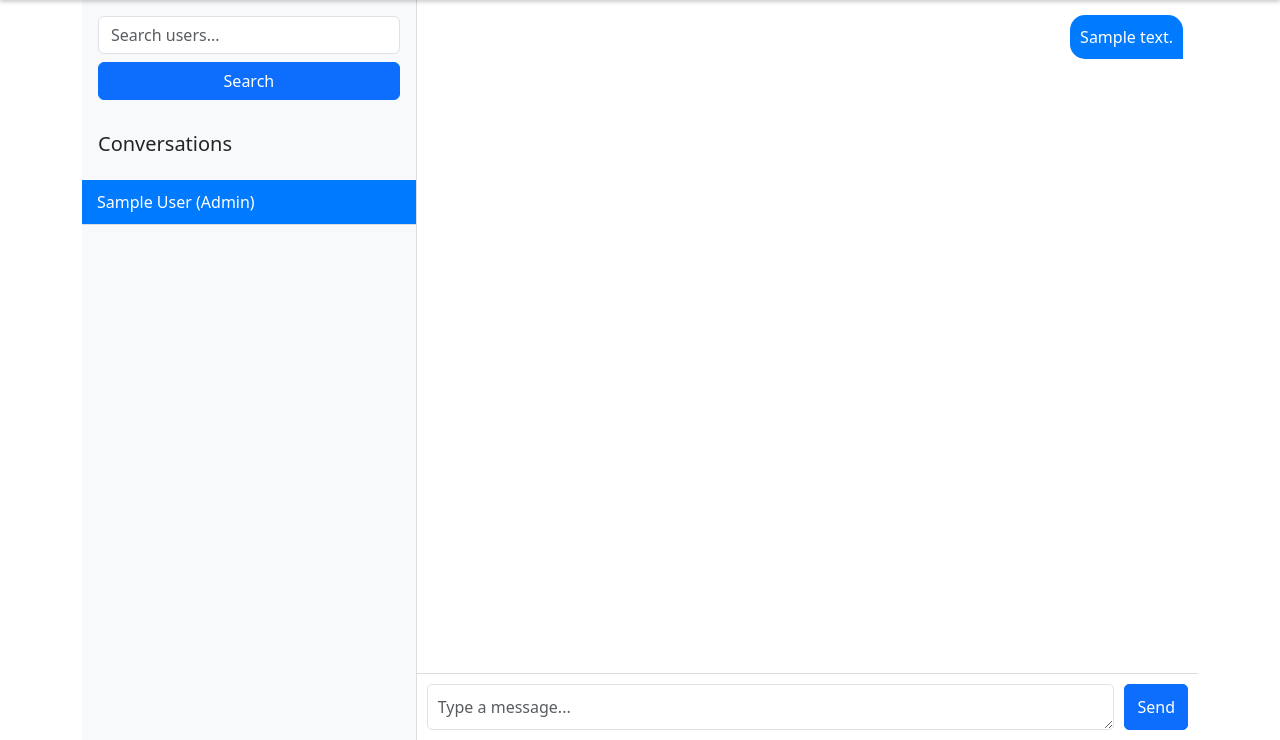
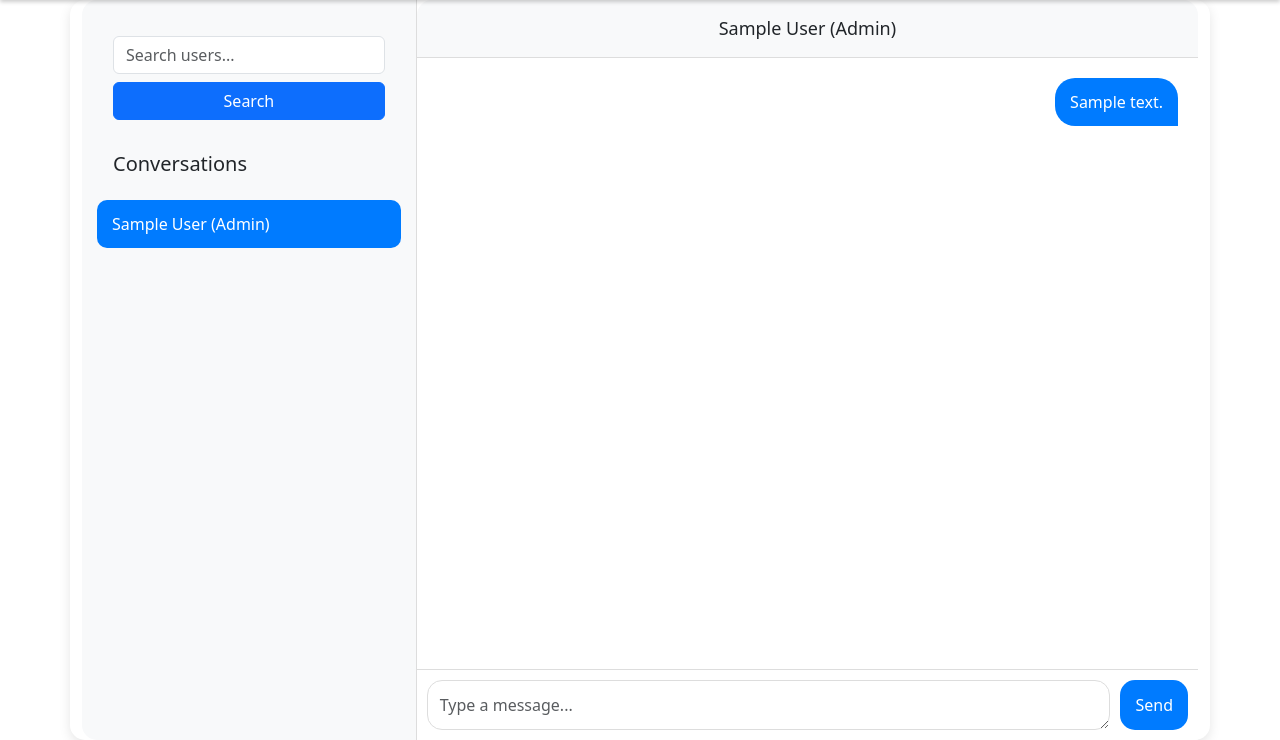
Before and after one commit to jessyforg/CAPSTONE_Kapital, a PHP site: page /messages.php?chat_with=1 in a window 1280 px wide. Shown: the part 78-818 px from the top of the page. Run offline with PHP 8.4, Linux system fonts and the light colour scheme; the visitor is signed in with stand-in values (Sample User, id 1); tables that the repository leaves empty or names only in its code hold one stand-in row (values such as "Sample post"); data that the repository does not hold is empty.

Commit message:
Update messages.php

```diff
--- a/Kapital_System/messages.php
+++ b/Kapital_System/messages.php
@@ -43,9 +43,10 @@ if ($_SERVER['REQUEST_METHOD'] === 'POST' && isset($_POST['receiver_id'], $_POST
     exit();
 }
 
-// Fetch chat messages
+// Fetch chat messages and user details for the selected conversation
 $chat_with = isset($_GET['chat_with']) ? (int)$_GET['chat_with'] : null;
 $messages = [];
+$chat_user = null;  // To store the chat user's details (name, role)
 if ($chat_with) {
     $messages_query = "
         SELECT *
@@ -61,6 +62,14 @@ if ($chat_with) {
     while ($row = $messages_result->fetch_assoc()) {
         $messages[] = $row;
     }
+
+    // Fetch user details (name and role) of the person you're chatting with
+    $user_query = "SELECT name, role FROM Users WHERE user_id = ?";
+    $user_stmt = $conn->prepare($user_query);
+    $user_stmt->bind_param('i', $chat_with);
+    $user_stmt->execute();
+    $user_result = $user_stmt->get_result();
+    $chat_user = $user_result->fetch_assoc();
 }
 
 // Handle user search
@@ -85,28 +94,39 @@ if ($search_query) {
     <title>Messages</title>
     <link href="https://cdnjs.cloudflare.com/ajax/libs/bootstrap/5.3.0/css/bootstrap.min.css" rel="stylesheet">
     <style>
+        /* General Layout */
         .container {
             display: flex;
             height: calc(100vh - 60px); /* Adjust for navbar height */
+            border-radius: 15px; /* Rounded corners for the entire container */
+            overflow: hidden;
+            box-shadow: 0 4px 12px rgba(0, 0, 0, 0.1); /* Soft shadow for the container */
         }
 
+        /* Sidebar */
         .sidebar {
             width: 30%;
             background-color: #f8f9fa;
             overflow-y: auto;
             border-right: 1px solid #ddd;
+            border-radius: 15px 0 0 15px; /* Rounded corners for the left sidebar */
+            padding: 20px 15px;
         }
 
         .chat-area {
             width: 70%;
             display: flex;
             flex-direction: column;
+            border-radius: 0 15px 15px 0; /* Rounded corners for the right chat area */
         }
 
+        /* Conversations and Search Results */
         .conversation, .search-result {
-            padding: 10px 15px;
+            padding: 12px 15px;
             cursor: pointer;
-            border-bottom: 1px solid #ddd;
+            border-radius: 10px; /* Rounded corners for each conversation */
+            margin-bottom: 5px;
+            transition: background-color 0.3s;
         }
 
         .conversation:hover, .search-result:hover {
@@ -118,51 +138,75 @@ if ($search_query) {
             color: #fff;
         }
 
+        /* Message Styles */
         .messages {
             flex-grow: 1;
-            padding: 15px;
+            padding: 20px;
             overflow-y: auto;
             display: flex;
             flex-direction: column;
         }
 
         .message {
-            max-width: 60%;
-            padding: 10px;
-            border-radius: 15px;
-            margin-bottom: 10px;
+            max-width: 70%;
+            padding: 12px 15px;
+            border-radius: 20px;
+            margin-bottom: 12px;
             word-wrap: break-word;
             display: inline-block;
+            font-size: 16px;
         }
 
         .message.sent {
             background-color: #007bff;
             color: white;
             align-self: flex-end; /* Align to the right */
-            border-radius: 15px 15px 0 15px; /* Rounded corners for the right side */
+            border-radius: 20px 20px 0 20px; /* Rounded corners for the right side */
         }
 
         .message.received {
             background-color: #f1f1f1;
             align-self: flex-start; /* Align to the left */
-            border-radius: 15px 15px 15px 0; /* Rounded corners for the left side */
+            border-radius: 20px 20px 20px 0; /* Rounded corners for the left side */
         }
 
+        /* Message Input */
         .message-input {
             display: flex;
             padding: 10px;
             border-top: 1px solid #ddd;
+            background-color: #fff;
         }
 
         .message-input textarea {
             flex-grow: 1;
-            border-radius: 5px;
-            padding: 10px;
+            border-radius: 15px;
+            padding: 12px;
+            border: 1px solid #ddd;
         }
 
         .message-input button {
             margin-left: 10px;
-            border-radius: 5px;
+            border-radius: 15px;
+            padding: 10px 15px;
+            background-color: #007bff;
+            color: white;
+            border: none;
+            cursor: pointer;
+        }
+
+        .message-input button:hover {
+            background-color: #0056b3;
+        }
+
+        /* Conversation Header */
+        .conversation-header {
+            background-color: #f8f9fa;
+            padding: 15px;
+            font-size: 18px;
+            border-bottom: 1px solid #ddd;
+            border-radius: 15px 15px 0 0; /* Rounded top corners */
+            text-align: center;
         }
     </style>
 </head>
@@ -196,6 +240,12 @@ if ($search_query) {
 
         <!-- Chat Area -->
         <div class="chat-area">
+            <?php if ($chat_with && $chat_user): ?>
+                <div class="conversation-header">
+                    <?php echo htmlspecialchars($chat_user['name']) . " (" . ucfirst($chat_user['role']) . ")"; ?>
+                </div>
+            <?php endif; ?>
+
             <div class="messages">
                 <?php if ($chat_with): ?>
                     <?php foreach ($messages as $message): ?>
```
